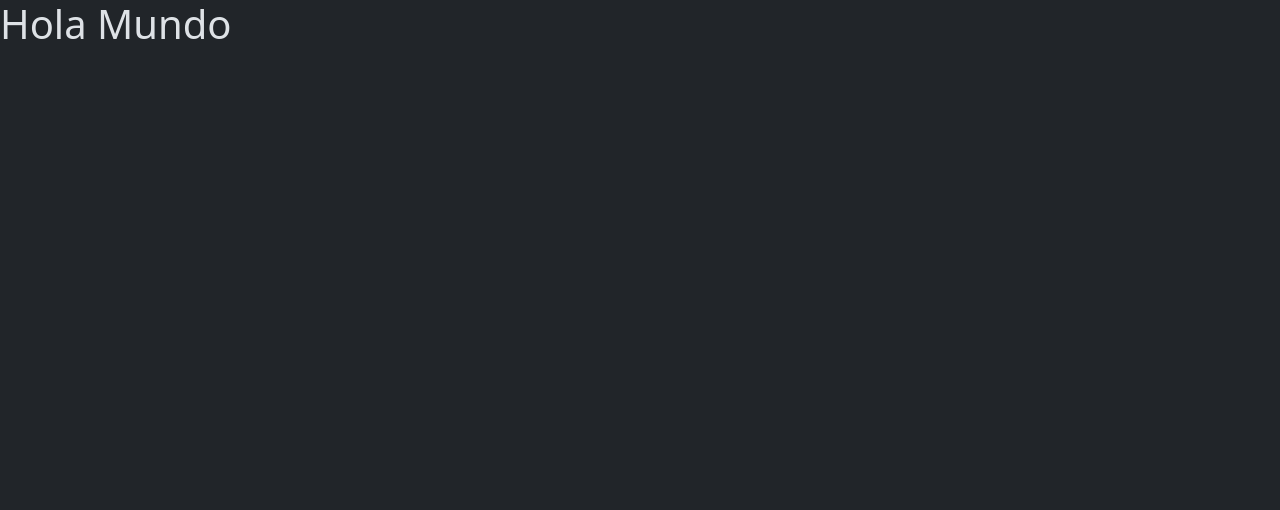
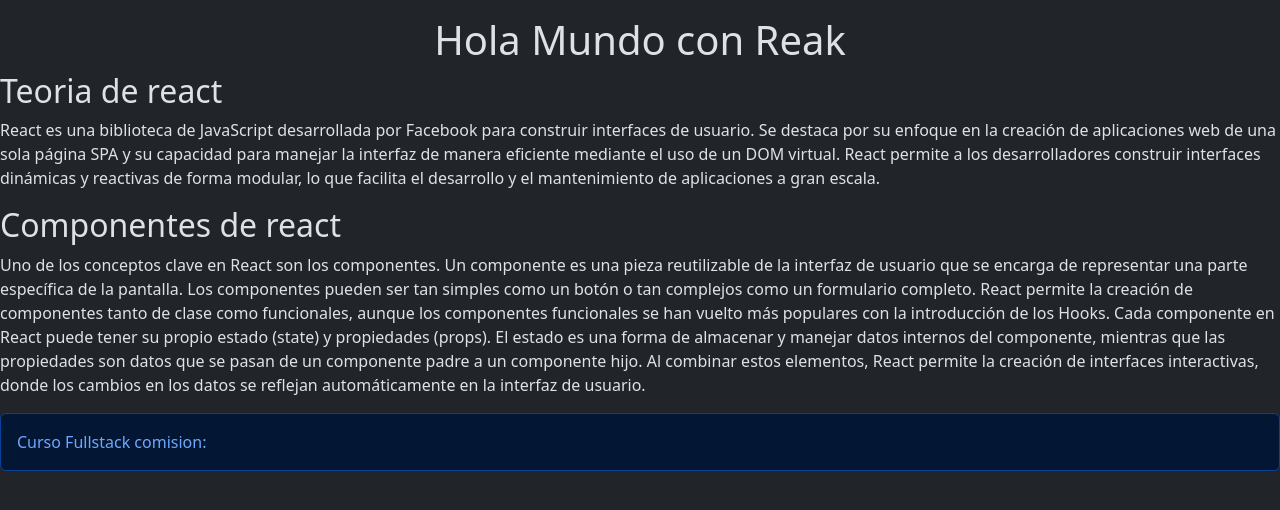
Before and after one commit to KarinaMirandaUTNFRT/contador, a React (Vite) app: page / in a window 1280 px wide. Shown: the top 510 px of the page. Built offline with nearby package versions, Linux system fonts and the light colour scheme.

Commit message:
agregamos el maquetado del componente teoria

```diff
--- /dev/null
+++ b/components/Teoria.jsx
@@ -0,0 +1,32 @@
+import React from 'react'
+
+const Teoria = () => {
+  return (
+    <section>
+   <h2>Teoria de react</h2>
+<p>React es una biblioteca de JavaScript desarrollada por
+Facebook para construir interfaces de usuario. Se destaca por
+su enfoque en la creación de aplicaciones web de una sola
+página SPA y su capacidad para manejar la interfaz de manera
+eficiente mediante el uso de un DOM virtual.
+React permite a los desarrolladores construir interfaces dinámicas y
+reactivas de forma modular, lo que facilita el desarrollo y el
+mantenimiento de aplicaciones a gran escala.</p>
+        <h2>Componentes de react</h2>
+<p>Uno de los conceptos clave en React son los componentes. Un componente es
+     una pieza reutilizable de la interfaz de usuario que se encarga de representar
+      una parte específica de la pantalla. Los componentes pueden ser tan simples
+       como un botón o tan complejos como un formulario completo. React permite la
+       creación de componentes tanto de clase como funcionales, aunque los componentes
+       funcionales se han vuelto más populares con la introducción de los Hooks.
+       Cada componente en React puede tener su propio estado (state) y propiedades (props).
+       El estado es una forma de almacenar y manejar datos internos del componente, mientras
+       que las propiedades son datos que se pasan de un componente padre a un componente hijo. Al combinar estos elementos, React permite la creación de interfaces interactivas, donde los cambios en los datos se reflejan automáticamente en la interfaz de usuario.</p>
+    <div className="alert alert-primary" role="alert">
+  Curso Fullstack comision:
+</div>
+    </section>
+  )
+}
+
+export default Teoria
--- a/src/App.jsx
+++ b/src/App.jsx
@@ -1,5 +1,11 @@
+import Teoria from "/components/Teoria";
 function App() {
-  return <h1>Hola Mundo</h1>;
+  return (
+    <main className="comtainer my-3">
+      <h1 className="text-center">Hola Mundo con Reak</h1>
+      <Teoria />
+    </main>
+  );
 }
 
 export default App;
```
